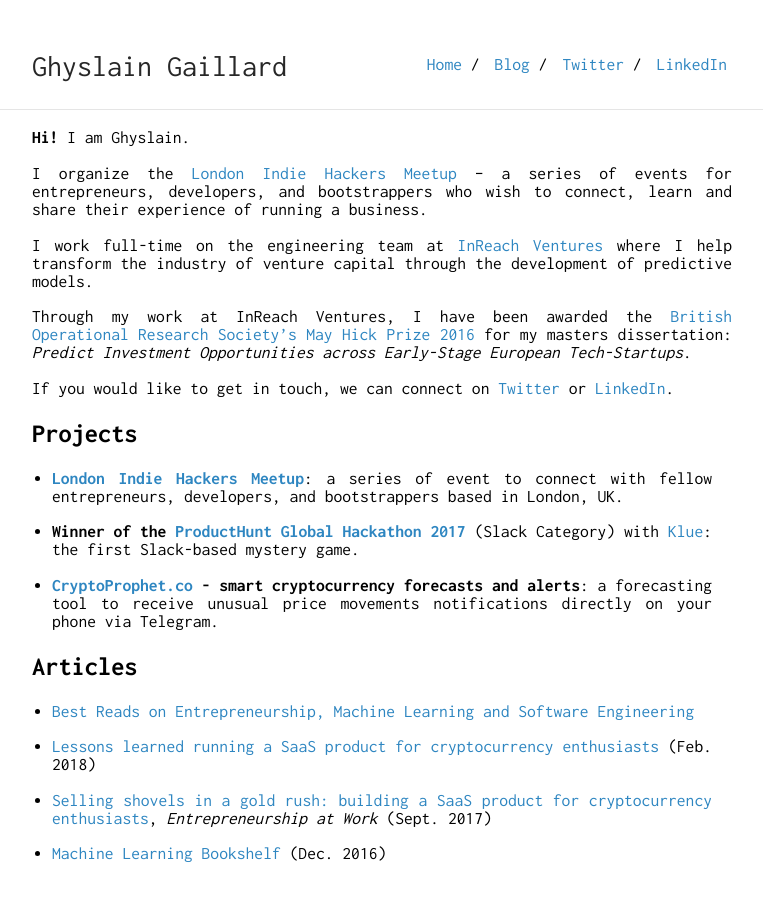
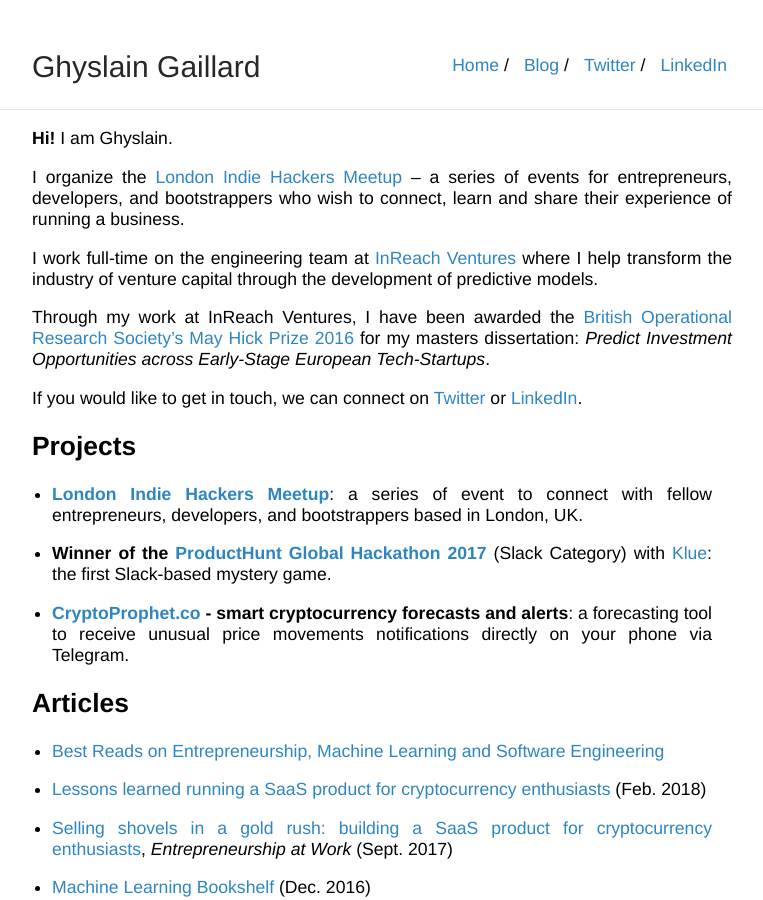
Before and after one commit to ghyslain/ghyslain.me, a Jekyll site: the page built from index.md, in a window 1280 px wide. Shown: the whole page, without its empty margins (258-1021 px from the left). Built offline with Jekyll 4.4.1, drawn with Linux system fonts in a browser that asks for light colours.

Commit message:
move to helvetica

```diff
--- a/_sass/_style.scss
+++ b/_sass/_style.scss
@@ -11,7 +11,7 @@ html {
 }
 body {
     margin: 0;
-    font-family: "Inconsolata";
+    font-family: "Helvetica Neue", Helvetica, Arial, sans-serif;
     height: 100%;
     text-align: justify;
     font-size: 1.1em;
```
